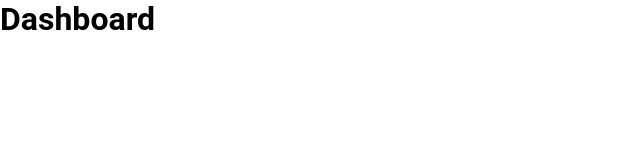
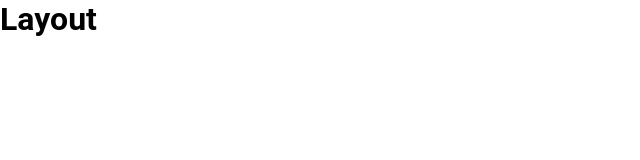
Before and after one commit to GabrielAL-codex/minha-carteira, a React (Create React App) app: page / in a window 1280 px wide. Shown: the top 160 px of the page, without its empty margins (0-640 px from the left). Built offline with nearby package versions, Linux system fonts and the light colour scheme.

Commit message:
Criando o components Layout

```diff
--- a/src/App.tsx
+++ b/src/App.tsx
@@ -1,13 +1,13 @@
 import React from 'react';
 import GlobalStyles from './styles/GlobalStyles';
 
-import Dashboard from './pages/Dashboard';
+import Layout from './Components/Layout';
 
 const App: React.FC = () => {
     return (
         <>
             <GlobalStyles />
-            <Dashboard />
+            <Layout />
         </>
     );
 
--- a/src/Components/Aside/index.tsx
+++ b/src/Components/Aside/index.tsx
@@ -1,8 +1,12 @@
 import React from 'react';
+
+import { Container } from './styles';
 
 const Aside: React.FC = () => {
     return (
-        <h1>Aside</h1>
+        <Container>
+            <h1>Aside</h1>
+        </Container>
     );
 
 }
--- a/src/Components/Content/index.tsx
+++ b/src/Components/Content/index.tsx
@@ -1,8 +1,12 @@
 import React from 'react';
+
+import { Container } from './styles';
 
 const Content: React.FC = () => {
     return (
-        <h1>Content</h1>
+        <Container>
+            <h1>Content</h1>
+        </Container>
     );
 
 }
```
